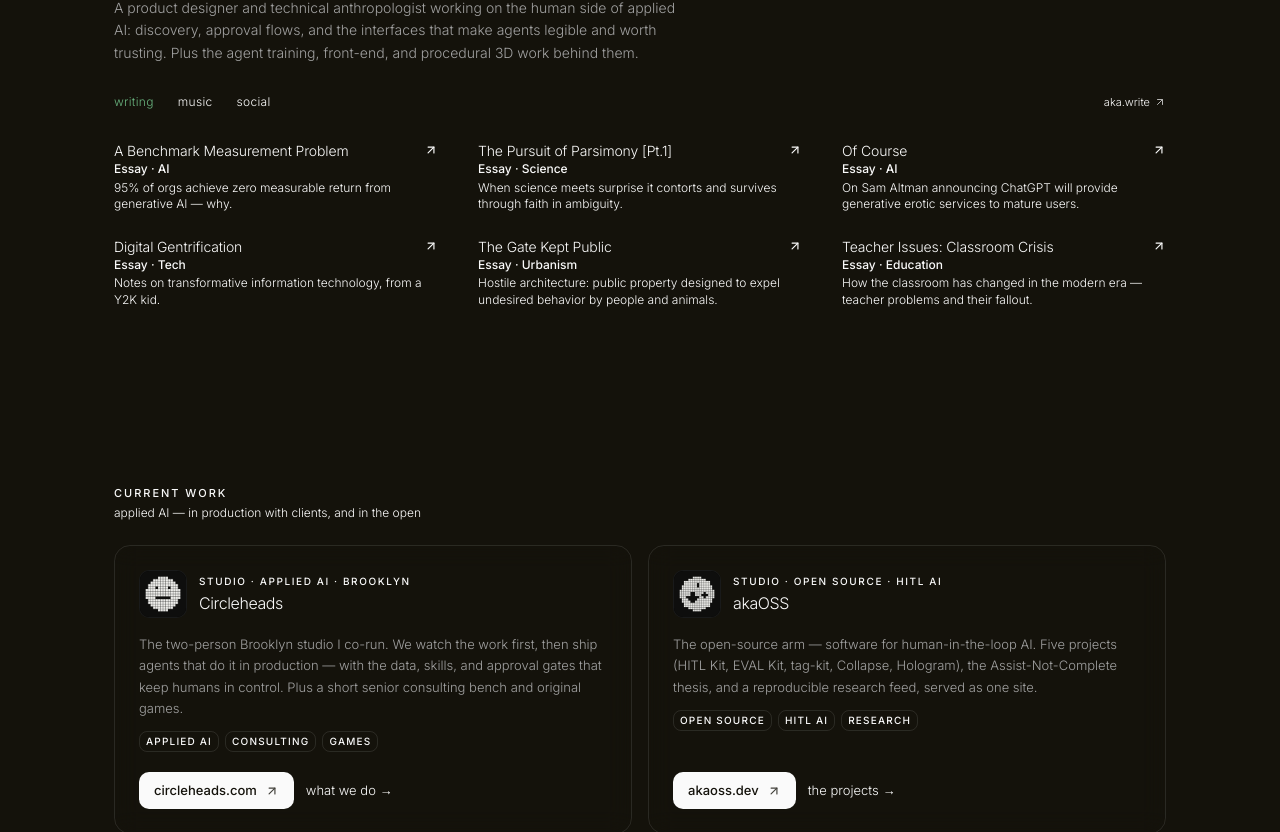
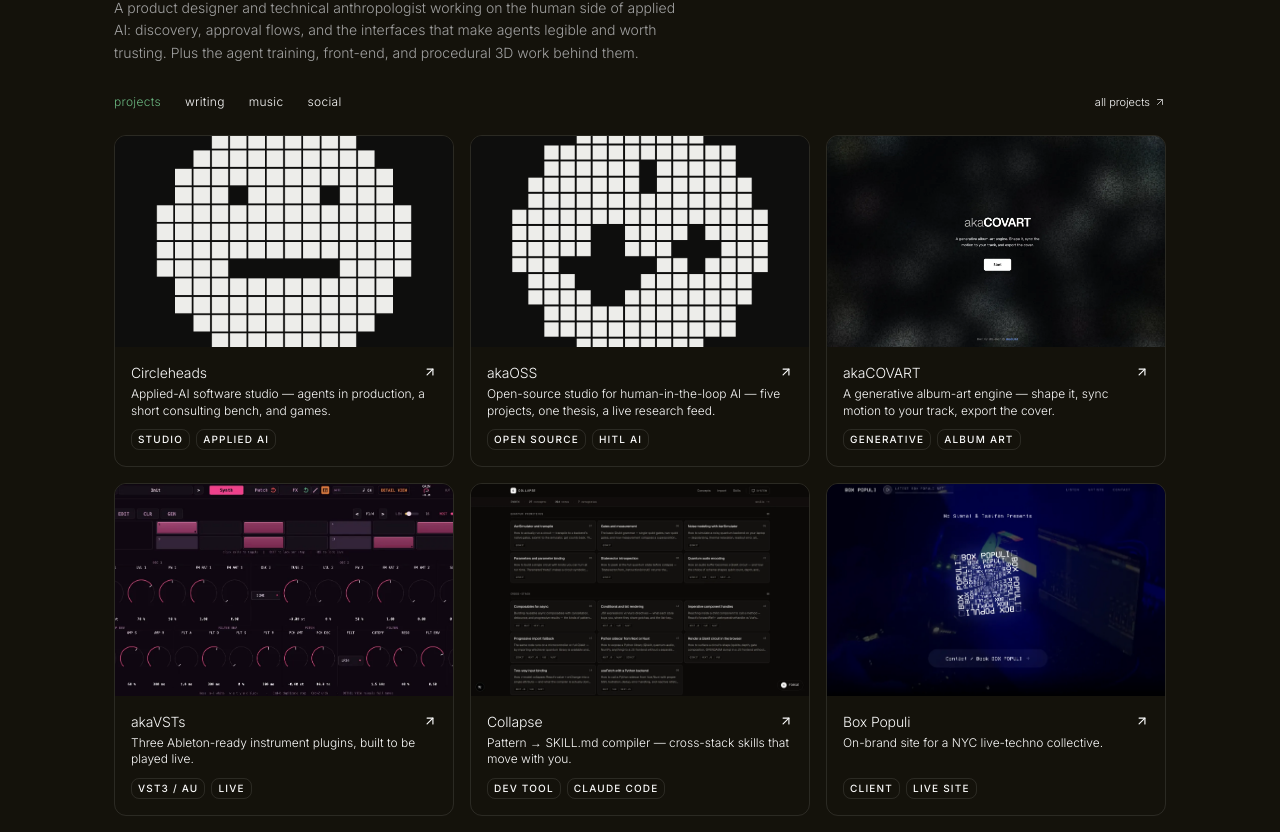
Before and after one commit to akaieuan/fkayion, a Next.js app: page / in a window 1280 px wide. Shown: the part 916-1748 px from the top of the page. Built offline with nearby package versions, Linux system fonts and the light colour scheme; grey boxes are pictures that could not be loaded.

Commit message:
One project-card vocabulary with images: landing gets 6 featured flagship cards (static, no carousel), /demo index gets the same cards with media on 11 projects

```diff
--- a/app/demo/page.tsx
+++ b/app/demo/page.tsx
@@ -1,5 +1,18 @@
 import { ArrowUpRight } from 'lucide-react'
-import { SpotlightCard } from '@/components/ui/spotlight-card'
+import { ProjectCard, type ProjectCardItem } from '@/components/ui/project-card'
+
+// Card media — static imports for build-time blur placeholders.
+import circleheadsMark from '@/public/circleheads.webp'
+import akaossMark from '@/public/akaoss.webp'
+import covartSplash from '@/public/covart-splash.webp'
+import akableepSynth from '@/public/akableep-synth.webp'
+import collapseHome from '@/public/collapse-home.webp'
+import boxPopuliHero from '@/public/box-populi-hero.webp'
+import hitlKitHero from '@/public/hitl-kit-hero.png'
+import inertialDashboard from '@/public/inertial-dashboard.png'
+import nullBrowserPoster from '@/public/null-browser-hero-poster.jpg'
+import wrdefPoster from '@/public/wrdef-hero-poster.jpg'
+import visualizerPoster from '@/public/visualizer-eden-preview-poster.jpg'
 
 const profileLinks = [
   { label: 'GitHub', href: 'https://github.com/akaieuan' },
@@ -8,145 +21,156 @@
   { label: 'akawrite', href: 'https://kraa.io/akaieuan' },
 ] as const
 
-const projects = [
+const projects: ProjectCardItem[] = [
   {
     title: 'Circleheads',
-    type: 'Studio · Applied AI',
+    tags: ['Studio', 'Applied AI'],
     description:
       'The two-person Brooklyn applied-AI studio I co-run — agents in production, a short senior consulting bench, and original games. Taking a few projects a year.',
     href: '/demo/circleheads',
+    img: circleheadsMark,
   },
   {
     title: 'akaOSS',
-    type: 'Studio · Open source',
+    tags: ['Studio', 'Open source'],
     description:
       'The open-source studio for human-in-the-loop AI — five projects (HITL Kit, EVAL Kit, tag-kit, Collapse, Hologram), the Assist-Not-Complete thesis, and a reproducible research feed.',
     href: '/demo/akaoss',
+    img: akaossMark,
   },
   {
     title: 'Ubik Studio',
-    type: 'Product',
+    tags: ['Product'],
     description:
       'Co-founded and led product design at Ubik Studio, a desktop-native AI research platform for human-in-the-loop workflows.',
     href: 'https://www.reddit.com/user/akaieuan/',
   },
   {
     title: 'Box Populi',
-    type: 'Client project · Live site',
+    tags: ['Client project', 'Live site'],
     description:
       'On-brand site for a NYC live-techno collective. Custom audio players over the SoundCloud Widget, multiple live streams coordinated so they never overlap, an iOS quirk handled honestly.',
     href: '/demo/box-populi',
+    img: boxPopuliHero,
   },
   {
     title: 'Hologram',
-    type: 'Open source · Dev tool · Write-up',
+    tags: ['Open source', 'Dev tool', 'Write-up'],
     description:
       'Live observability and a read-only MCP surface for Blender → glTF pipelines — watch your AI agent work on your game assets in real time.',
     href: '/demo/hologram',
   },
   {
     title: 'akaVSTs',
-    type: 'Instruments · VST3 / AU · Live',
+    tags: ['Instruments', 'VST3 / AU', 'Live'],
     description:
       'Three Ableton-ready instrument plugins I play live and use in my own music — an acid synth + P-lock sequencer, a 4-layer lo-fi synth, and a sculpting sampler. JUCE 8 · C++17 · VST3 / AU / Standalone.',
     href: '/demo/akavsts',
+    img: akableepSynth,
   },
   {
     title: 'Collapse',
-    type: 'Open source · Dev tool · Write-up',
+    tags: ['Open source', 'Dev tool', 'Write-up'],
     description:
       'Pattern → SKILL.md compiler for Claude Code. Three pluggable ingestors (MDX, Jupyter, custom) feed a typed pipeline with local atomic writes to ~/.claude/skills/. Next.js 16 + TypeScript.',
     href: '/demo/collapse',
+    img: collapseHome,
   },
   {
     title: 'akaCOVART',
-    type: 'Open source · Generative studio',
+    tags: ['Open source', 'Generative studio'],
     description:
       'A generative album-art engine — shape it, sync the motion to your track, and export the cover. Every cover is reproducible: engine + seed + a few parameters.',
     href: '/demo/akacovart',
+    img: covartSplash,
   },
   {
     title: 'HITL Kit',
-    type: 'Open source · Write-up',
+    tags: ['Open source', 'Write-up'],
     description:
       'Design system, eleven HITL primitives, shadcn registry, and personal research paper.',
     href: '/demo/hitl-kit',
+    img: hitlKitHero,
   },
   {
     title: 'EVAL Kit',
-    type: 'Open source · Write-up',
+    tags: ['Open source', 'Write-up'],
     description:
       'Agent eval framework: human scoring, YAML suites, local dashboard, CLI; five dimensions LLM judges miss.',
     href: '/demo/eval-kit',
   },
   {
     title: 'Trickle UI Kit',
-    type: 'Open source · Write-up',
+    tags: ['Open source', 'Write-up'],
     description:
       '47 pure-CSS text-animation primitives for React. Zero runtime, SSR-safe, copy-paste install via the shadcn registry.',
     href: '/demo/trickle-ui-kit',
   },
   {
     title: 'How I Work',
-    type: 'Narrative · Demos',
+    tags: ['Narrative', 'Demos'],
     description:
       'Product design, validation, and how the Kit, Research OS, and team test log connect.',
     href: '/demo/hitl-practice',
   },
   {
     title: 'User feedback + design log',
-    type: 'HITL-AI · External',
+    tags: ['HITL-AI', 'External'],
     description: 'HITL-AI team test log on Kraa.',
     href: 'https://kraa.io/team-test-log042',
   },
   {
     title: 'Inertial - Content Moderation Tool',
-    type: 'Open source · Write-up',
+    tags: ['Open source', 'Write-up'],
     description:
       'Reference architecture for auditable AI content review: typed signals, YAML policy, hash-chained audit log, reviewer dashboard, eval harness.',
     href: '/demo/inertial',
+    img: inertialDashboard,
   },
   {
     title: 'Null Browser',
-    type: 'Open source · Write-up',
+    tags: ['Open source', 'Write-up'],
     description:
       'Privacy-first Tauri browser: zero telemetry, local-first AI, six invariants, every connection visible. Pre-v0.1.',
     href: '/demo/null-browser',
+    img: nullBrowserPoster,
   },
   {
     title: 'Procedural Asset Pipeline Engineering',
-    type: 'Write-up',
+    tags: ['Write-up'],
     description:
       'Private WIP: procedural Blender→glTF→Godot pipeline, programmatic animation, browser previews.',
     href: '/demo/brooklyn-dead',
   },
   {
     title: 'Wordle remake: Wrdef (Wordle + definition)',
-    type: 'Write-up',
+    tags: ['Write-up'],
     description:
       'A five-letter guessing game powered by definitions, bonus rounds, and a locally saved dictionary.',
     href: '/demo/wrdef',
+    img: wrdefPoster,
   },
   {
     title: 'Research OS',
-    type: 'Interactive demo',
+    tags: ['Interactive demo'],
     description:
       'Multi-panel workspace with agentic search, chat, and human-in-the-loop approval flows.',
     href: '/demo/research-os',
   },
   {
     title: 'Music Analysis Chat',
-    type: 'Interactive demo',
+    tags: ['Interactive demo'],
     description:
       'Music analytics assistant with roster dashboards, creator discovery, and rich chat blocks.',
     href: '/demo/music-analysis-chat',
   },
   {
     title: 'Visualizer Eden',
-    type: 'Audio tool',
+    tags: ['Audio tool'],
     description:
       'Browser-based 3D audio visualizer with reactive mesh deformation, custom GLSL shaders, and material presets.',
     href: '/demo/visualizer-eden',
+    img: visualizerPoster,
   },
 ]
 
@@ -166,42 +190,14 @@
           </p>
         </header>
 
-        <ul className="mt-5 grid grid-cols-1 sm:grid-cols-2 lg:grid-cols-3 gap-3 list-none p-0">
-          {projects.map((project) => {
-            const isExternal = /^https?:\/\//.test(project.href)
-            const body = (
-              <>
-                <div className="flex items-start justify-between gap-3">
-                  <h3 className="text-[14px] font-light leading-snug tracking-[-0.01em] text-foreground">
-                    {project.title}
-                  </h3>
-                  <ArrowUpRight className="mt-0.5 h-3.5 w-3.5 shrink-0 text-muted-foreground/35 transition-all group-hover:translate-x-0.5 group-hover:-translate-y-0.5 group-hover:text-foreground" />
-                </div>
-                {project.type && (
-                  <div className="mt-2 flex flex-wrap gap-1.5">
-                    {project.type.split('·').map((tag) => (
-                      <span
-                        key={tag}
-                        className="rounded-md border border-border/60 px-1.5 py-0.5 text-[10px] font-medium uppercase tracking-[0.12em] text-muted-foreground/70"
-                      >
-                        {tag.trim()}
-                      </span>
-                    ))}
-                  </div>
-                )}
-                <p className="mt-2 line-clamp-4 text-[12px] font-light leading-snug text-muted-foreground/75">
-                  {project.description}
-                </p>
-              </>
-            )
-            return (
-              <li key={project.href}>
-                <SpotlightCard href={project.href} external={isExternal}>
-                  {body}
-                </SpotlightCard>
-              </li>
-            )
-          })}
+        <ul className="mt-5 grid grid-cols-1 items-start gap-4 sm:grid-cols-2 lg:grid-cols-3 list-none p-0">
+          {projects.map((project) => (
+            <li key={project.href}>
+              <ProjectCard
+                item={{ ...project, tags: project.tags ?? [] }}
+              />
+            </li>
+          ))}
         </ul>
 
         <footer className="mt-10 border-t border-border/60 pt-6">
--- a/app/sections/links-section.tsx
+++ b/app/sections/links-section.tsx
@@ -3,6 +3,7 @@
 import { useEffect, useRef, useState } from 'react'
 import Link from 'next/link'
 import { ArrowUpRight } from 'lucide-react'
+import { FeaturedGrid } from '@/components/features/links/featured-grid'
 
 /* Tabs: quiet monochrome; the active tab carries the site's single green accent. */
 const activeTabClass = 'text-primary'
@@ -27,6 +28,12 @@
 }
 
 const groups: Group[] = [
+  {
+    id: 'projects',
+    label: 'projects',
+    more: { label: 'all projects', href: '/demo' },
+    rows: [], // rendered as the FeaturedGrid card set, not text rows
+  },
   {
     id: 'writing',
     label: 'writing',
@@ -195,7 +202,7 @@
 export function LinksSection() {
   const sectionRef = useRef<HTMLElement>(null)
   const [isInView, setIsInView] = useState(false)
-  const [activeId, setActiveId] = useState<string>('writing')
+  const [activeId, setActiveId] = useState<string>('projects')
 
   useEffect(() => {
     const section = sectionRef.current
@@ -258,10 +265,13 @@
             {active.more && <MoreLink more={active.more} />}
           </div>
 
-          {/* Every tab renders the same quiet list. The shared min-height is sized to the
-              tallest tab (`writing`) at each breakpoint so switching tabs never moves the page.
-              Projects intentionally have no landing list — /demo is the single projects surface. */}
-          <div className="min-h-[580px] sm:min-h-[290px] lg:min-h-[190px]">
+          {/* `projects` renders the six flagship image cards; other tabs are quiet text
+              lists. The shared min-height is sized to the tallest tab (`projects`) at each
+              breakpoint so switching tabs never moves the page. */}
+          <div className="min-h-[2100px] sm:min-h-[1000px] lg:min-h-[690px]">
+            {activeId === 'projects' ? (
+              <FeaturedGrid />
+            ) : (
               <ul
                 key={activeId}
                 className="grid grid-cols-1 sm:grid-cols-2 lg:grid-cols-3 gap-x-10 gap-y-3 p-0 list-none content-start items-start animate-in fade-in duration-200"
@@ -270,6 +280,7 @@
                   <RowItem key={row.href} row={row} />
                 ))}
               </ul>
+            )}
           </div>
         </div>
       </div>
--- /dev/null
+++ b/components/features/links/featured-grid.tsx
@@ -0,0 +1,66 @@
+import { ProjectCard, type ProjectCardItem } from '@/components/ui/project-card'
+
+// Static imports → Next reads dimensions at build time and inlines a blur
+// placeholder, so cards paint instantly instead of holding blank.
+import circleheadsMark from '@/public/circleheads.webp'
+import akaossMark from '@/public/akaoss.webp'
+import covartSplash from '@/public/covart-splash.webp'
+import akableepSynth from '@/public/akableep-synth.webp'
+import collapseHome from '@/public/collapse-home.webp'
+import boxPopuliHero from '@/public/box-populi-hero.webp'
+
+/** The six current flagships — a static grid, no carousel mechanics. */
+const FEATURED: ProjectCardItem[] = [
+  {
+    title: 'Circleheads',
+    href: '/demo/circleheads',
+    img: circleheadsMark,
+    description: 'Applied-AI software studio — agents in production, a short consulting bench, and games.',
+    tags: ['Studio', 'Applied AI'],
+  },
+  {
+    title: 'akaOSS',
+    href: '/demo/akaoss',
+    img: akaossMark,
+    description: 'Open-source studio for human-in-the-loop AI — five projects, one thesis, a live research feed.',
+    tags: ['Open source', 'HITL AI'],
+  },
+  {
+    title: 'akaCOVART',
+    href: '/demo/akacovart',
+    img: covartSplash,
+    description: 'A generative album-art engine — shape it, sync motion to your track, export the cover.',
+    tags: ['Generative', 'Album art'],
+  },
+  {
+    title: 'akaVSTs',
+    href: '/demo/akavsts',
+    img: akableepSynth,
+    description: 'Three Ableton-ready instrument plugins, built to be played live.',
+    tags: ['VST3 / AU', 'Live'],
+  },
+  {
+    title: 'Collapse',
+    href: '/demo/collapse',
+    img: collapseHome,
+    description: 'Pattern → SKILL.md compiler — cross-stack skills that move with you.',
+    tags: ['Dev tool', 'Claude Code'],
+  },
+  {
+    title: 'Box Populi',
+    href: '/demo/box-populi',
+    img: boxPopuliHero,
+    description: 'On-brand site for a NYC live-techno collective.',
+    tags: ['Client', 'Live site'],
+  },
+]
+
+export function FeaturedGrid() {
+  return (
+    <div className="grid grid-cols-1 gap-4 sm:grid-cols-2 lg:grid-cols-3 animate-in fade-in duration-200">
+      {FEATURED.map((item) => (
+        <ProjectCard key={item.href} item={item} />
+      ))}
+    </div>
+  )
+}
--- /dev/null
+++ b/components/ui/project-card.tsx
@@ -0,0 +1,75 @@
+import Image, { type StaticImageData } from 'next/image'
+import Link from 'next/link'
+import { ArrowUpRight } from 'lucide-react'
+
+/**
+ * The one project-card vocabulary, shared by the landing featured grid and
+ * the /demo index: media on top (static import → build-time blur placeholder),
+ * then name, brief, and neutral tag chips. Server-rendered; no client JS.
+ */
+
+export type ProjectCardItem = {
+  title: string
+  href: string
+  description: string
+  tags?: string[]
+  img?: StaticImageData
+  imgAlt?: string
+  priority?: boolean
+}
+
+const chip =
+  'rounded-md border border-border/60 px-1.5 py-0.5 text-[10px] font-medium uppercase tracking-[0.12em] text-muted-foreground/70'
+
+export function ProjectCard({ item }: { item: ProjectCardItem }) {
+  const isExternal = /^https?:\/\//.test(item.href)
+  const body = (
+    <>
+      {item.img && (
+        <div className="relative aspect-[16/10] w-full overflow-hidden bg-muted/10">
+          <Image
+            src={item.img}
+            alt={item.imgAlt ?? item.title}
+            fill
+            placeholder="blur"
+            priority={item.priority}
+            sizes="(min-width:1024px) 340px, (min-width:640px) 45vw, 90vw"
+            className="object-cover transition-transform duration-300 group-hover:scale-[1.03]"
+          />
+        </div>
+      )}
+      <div className="flex flex-1 flex-col p-4">
+        <div className="flex items-start justify-between gap-3">
+          <h3 className="text-[14px] font-light leading-snug tracking-[-0.01em] text-foreground">
+            {item.title}
+          </h3>
+          <ArrowUpRight className="mt-0.5 h-3.5 w-3.5 shrink-0 text-muted-foreground/35 transition-all group-hover:translate-x-0.5 group-hover:-translate-y-0.5 group-hover:text-foreground" />
+        </div>
+        <p className="mt-1 line-clamp-3 text-[12px] font-light leading-snug text-muted-foreground/75">
+          {item.description}
+        </p>
+        {item.tags && item.tags.length > 0 && (
+          <div className="mt-auto flex flex-wrap gap-1.5 pt-2.5">
+            {item.tags.map((tag) => (
+              <span key={tag} className={chip}>
+                {tag}
+              </span>
+            ))}
+          </div>
+        )}
+      </div>
+    </>
+  )
+
+  const cls =
+    'group flex h-full flex-col overflow-hidden rounded-xl border border-border bg-card/40 transition-colors hover:bg-muted/30'
+  return isExternal ? (
+    <a href={item.href} target="_blank" rel="noopener noreferrer" className={cls}>
+      {body}
+    </a>
+  ) : (
+    <Link href={item.href} className={cls}>
+      {body}
+    </Link>
+  )
+}
--- a/components/ui/spotlight-card.tsx
+++ /dev/null
@@ -1,29 +0,0 @@
-import Link from 'next/link'
-
-type SpotlightCardProps = {
-  href: string
-  external?: boolean
-  className?: string
-  children: React.ReactNode
-}
-
-// Glassy card link: translucent var(--card) + backdrop-blur, with a plain hover.
-// (No cursor-tracking border glow — removed by request.)
-const base =
-  'group flex h-full flex-col rounded-xl border border-border bg-[color-mix(in_oklab,var(--card)_72%,transparent)] p-4 backdrop-blur-md transition-colors hover:bg-[color-mix(in_oklab,var(--card)_90%,transparent)]'
-
-export function SpotlightCard({ href, external, className, children }: SpotlightCardProps) {
-  const cls = `${base} ${className ?? ''}`
-  if (external) {
-    return (
-      <a href={href} target="_blank" rel="noopener noreferrer" className={cls}>
-        {children}
-      </a>
-    )
-  }
-  return (
-    <Link href={href} className={cls}>
-      {children}
-    </Link>
-  )
-}
```
Lines whose indentation alone changed are shown as unchanged.
